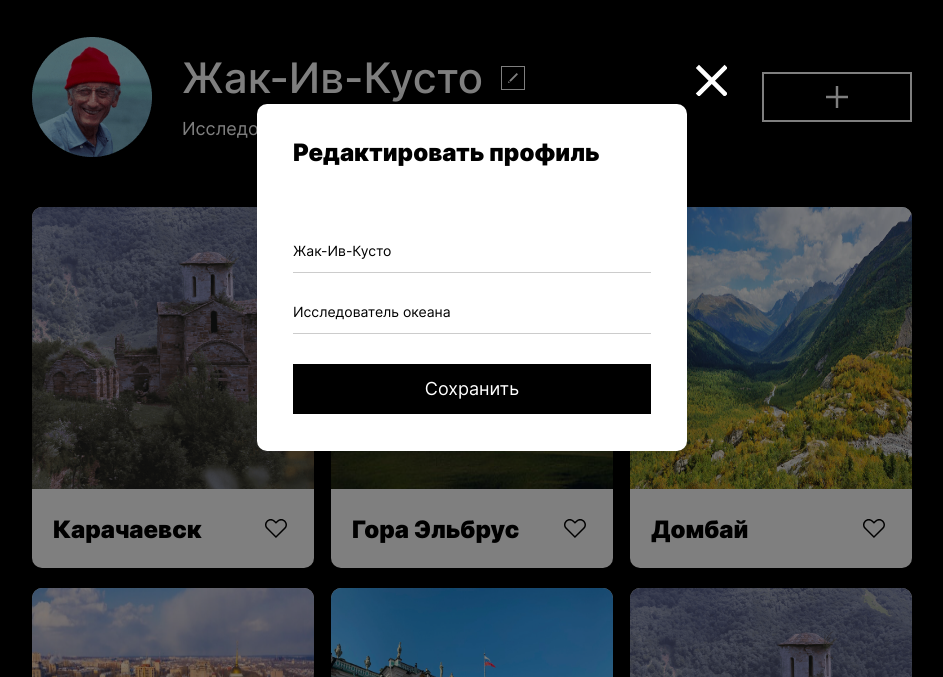
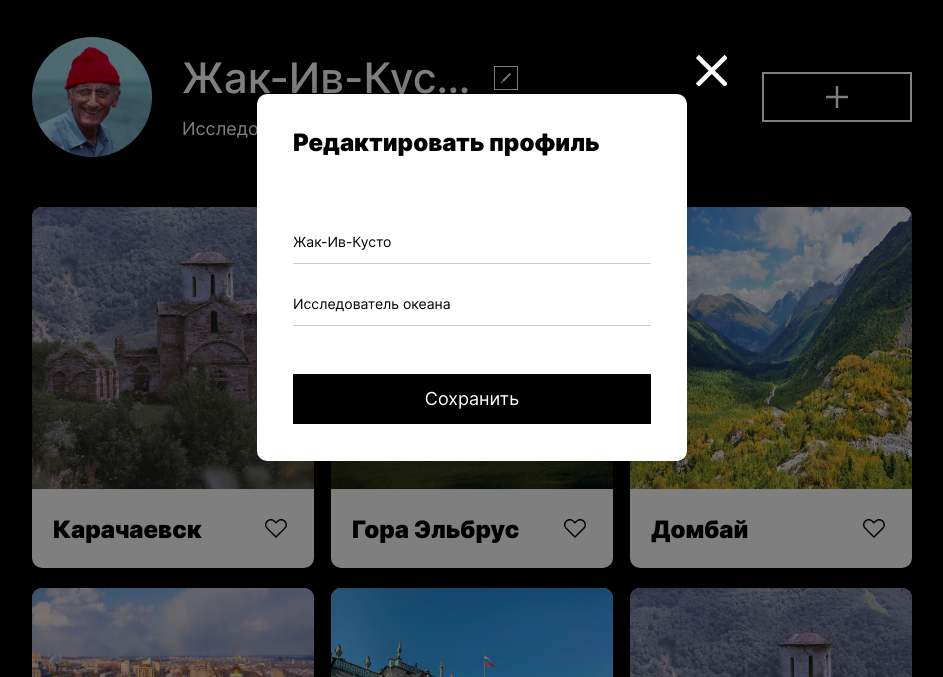
Before and after one commit to Dianushka/mesto, a plain HTML site: page index.html in a window 1280 px wide. Both pictures are taken after a click on the button 681 px from the left and 201 px from the top of the page. Shown: the part 123-800 px from the top of the page, without its empty margins (168-1111 px from the left). Drawn offline with Linux system fonts and the light colour scheme.

Commit message:
after 1rew

```diff
--- a/blocks/elements/__like-pic/elements__like-pic.css
+++ b/blocks/elements/__like-pic/elements__like-pic.css
@@ -1,6 +1,6 @@
 .elements__like-pic {
     background-color: #fff;
-    background-image: url(../../../../mesto/image/like.svg);
+    background-image: url(../../../image/like.svg);
     background-repeat: no-repeat;
     border: none;
     box-sizing: content-box;
@@ -11,7 +11,7 @@
 }
 
 .elements__like-pic:active {
-    background-image: url(../../../../mesto/image/like__black.svg);
+    background-image: url(../../../image/like__black.svg);
 }
 
 .elements__like-pic:hover {
--- a/blocks/popup/__close/popup__close.css
+++ b/blocks/popup/__close/popup__close.css
@@ -1,6 +1,6 @@
 .popup__close {
     border: none;
-    background-image: url(../../../../mesto/image/Close\ Icon.svg);
+    background-image: url(../../../image/close__icon.svg);
     background-color: transparent;
     width: 32px;
     height: 32px;
--- /dev/null
+++ b/blocks/popup/__input/_job/popup__input_job.css
@@ -0,0 +1,3 @@
+.popup__input_job {
+    margin-bottom: 0;
+}
--- a/blocks/popup/__input/popup__input.css
+++ b/blocks/popup/__input/popup__input.css
@@ -1,8 +1,8 @@
 .popup__input {
     border: none;
     border-bottom: 1px solid rgba(0, 0, 0, .2);
-    width:100%;
-    max-width:  358px;
+    width: 100%;
+    max-width: 358px;
     font-size: 14px;
     font-weight: 400;
     line-height: 17px;
@@ -10,7 +10,7 @@
     padding-right: 0;
     padding-left: 0;
     padding-bottom: 13px;
-    margin: 0 auto;
+    margin-bottom: 30px;
 }
 
 @media screen and (max-width:540px) {
--- a/blocks/popup/__storage/popup__storage.css
+++ /dev/null
@@ -1,5 +0,0 @@
-.popup__storage {
-    display: flex;
-    flex-direction: column;
-    padding-bottom:30px;
-}
--- a/blocks/popup/__submit/popup__submit.css
+++ b/blocks/popup/__submit/popup__submit.css
@@ -12,6 +12,7 @@
     cursor: pointer;
     position: relative;
     opacity: 1;
+    margin-top: 48px;
 }
 
 @media screen and (max-width:540px) {
--- a/blocks/profile/__add-button/profile__add-button.css
+++ b/blocks/profile/__add-button/profile__add-button.css
@@ -1,5 +1,5 @@
 .profile__add-button {
-    background-image: url(../../../../mesto/image/add.svg);
+    background-image: url(../../../image/add.svg);
     background-repeat: no-repeat;
     background-position: center;
     background-color: #000;
--- a/blocks/profile/__edit-button/profile__edit-button.css
+++ b/blocks/profile/__edit-button/profile__edit-button.css
@@ -1,7 +1,7 @@
 .profile__edit-button {
     grid-area: button;
     align-self: center;
-    background-image: url(../../../../mesto/image/pen.svg);
+    background-image: url(../../../image/pen.svg);
     background-repeat: no-repeat;
     background-position: center;
     width: 24px;
@@ -10,6 +10,7 @@
     background-color: #000;
     cursor: pointer;
     opacity: 1;
+    position: relative;
 }
 
 .profile__edit-button:hover {
--- a/blocks/profile/__info/profile__info.css
+++ b/blocks/profile/__info/profile__info.css
@@ -6,13 +6,13 @@
     grid-template-columns: 1fr 24px;
     max-width: 336px;
     grid-column-gap: 18px;
-    grid-row-gap:16px;
+    grid-row-gap: 16px;
 }
 
 @media screen and (max-width:600px) {
     .profile__info {
         max-width: 282px;
         grid-column-gap: 10px;
-        grid-row-gap:14px;
+        grid-row-gap: 14px;
     }
 }
--- a/blocks/profile/__subtitle/profile__subtitle.css
+++ b/blocks/profile/__subtitle/profile__subtitle.css
@@ -9,6 +9,7 @@
     overflow: hidden;
     text-overflow: ellipsis;
     white-space: nowrap;
+    max-width: 336px;
 }
 
 @media screen and (max-width:600px) {
@@ -17,5 +18,6 @@
         line-height: 17px;
         text-align: center;
         padding-bottom: 36px;
+        max-width: 282px;
     }
 }
--- a/blocks/profile/__title/profile__title.css
+++ b/blocks/profile/__title/profile__title.css
@@ -3,10 +3,12 @@
     font-size: 42px;
     font-weight: 500;
     line-height: 48px;
-    text-align: left;
     padding: 0;
     margin: 0;
     white-space: nowrap;
+    text-overflow: ellipsis;
+    overflow: hidden;
+    max-width: 294px;
 }
 
 @media screen and (max-width:905px) {
--- a/index.html
+++ b/index.html
@@ -25,7 +25,7 @@
             </section>
             <section class="elements">
                 <ul class="elements__list">
-                    <li class="elements__item"><img src="./image/карачаевск.png.png" alt="пейзаж Карачаевска"
+                    <li class="elements__item"><img src="./image/карачаевск.png" alt="пейзаж Карачаевска"
                             class="elements__image">
                         <div class="elements__container">
                             <h2 class="elements__title">Карачаевск</h2>
@@ -46,21 +46,21 @@
                             <button type="button" class="elements__like-pic"></button>
                         </div>
                     </li>
-                    <li class="elements__item"><img src="./image/липецк (1).jpeg" alt="пейзаж Липецка"
+                    <li class="elements__item"><img src="./image/липецк.jpeg" alt="пейзаж Липецка"
                             class="elements__image">
                         <div class="elements__container">
                             <h2 class="elements__title">Липецк</h2>
                             <button type="button" class="elements__like-pic"></button>
                         </div>
                     </li>
-                    <li class="elements__item"><img src="./image/piter1.jpg" alt="пейзаж Питера"
+                    <li class="elements__item"><img src="./image/piter.jpg" alt="пейзаж Питера"
                             class="elements__image">
                         <div class="elements__container">
                             <h2 class="elements__title">Питер</h2>
                             <button type="button" class="elements__like-pic"></button>
                         </div>
                     </li>
-                    <li class="elements__item"><img src="./image/карачаевск.png.png" alt="пейзаж Карачаево-Черкессии"
+                    <li class="elements__item"><img src="./image/карачаевск.png" alt="пейзаж Карачаево-Черкессии"
                             class="elements__image">
                         <div class="elements__container">
                             <h2 class="elements__title">Карачаево-Черкессия</h2>
@@ -78,12 +78,8 @@
                 <button type="button" class="popup__close"></button>
                 <form class="popup__form" name="popup__form-edit">
                     <h3 class="popup__title">Редактировать профиль</h3>
-                    <div class="popup__storage">
-                        <input name='name' type="text" class="popup__input popup__input_type_name">
-                    </div>
-                    <div class="popup__storage">
-                        <input name='job' type="text" class="popup__input popup__input_type_job">
-                    </div>
+                        <input name='name' type="text" class="popup__input popup__input_name">
+                        <input name='job' type="text" class="popup__input popup__input_job">
                     <button type="submit" class="popup__submit">Сохранить</button>
                 </form>
             </div>
--- a/pages/index.css
+++ b/pages/index.css
@@ -25,6 +25,6 @@
 @import url(../blocks/popup/__container/popup__container.css);
 @import url(../blocks/popup/__close/popup__close.css);
 @import url(../blocks/popup/__title/popup__title.css);
-@import url(../blocks/popup/__storage/popup__storage.css);
 @import url(../blocks/popup/__input/popup__input.css);
+@import url(../blocks/popup/__input/_job/popup__input_job.css);
 @import url(../blocks/popup/__submit/popup__submit.css);
--- a/scripts/index.js
+++ b/scripts/index.js
@@ -7,8 +7,8 @@ const popupCloseButton = popup.querySelector('.popup__close');
 let formElement = document.querySelector('.popup__form');
 let cardName = document.querySelector('.profile__title');
 let cardJob = document.querySelector('.profile__subtitle');
-let nameInput = popup.querySelector('.popup__input_type_name');
-let jobInput = popup.querySelector('.popup__input_type_job');
+let nameInput = popup.querySelector('.popup__input_name');
+let jobInput = popup.querySelector('.popup__input_job');
 
 //открытие и сохранение в переменных изначального значения
 const popupOpen = function () {
```
Also changed, not shown: image/close__icon.svg (renamed from image/Close Icon.svg), image/piter.jpg (renamed from image/piter1.jpg), image/карачаевск.png (renamed from image/карачаевск.png.png), image/липецк.jpeg (renamed from image/липецк (1).jpeg), 1 other file.
